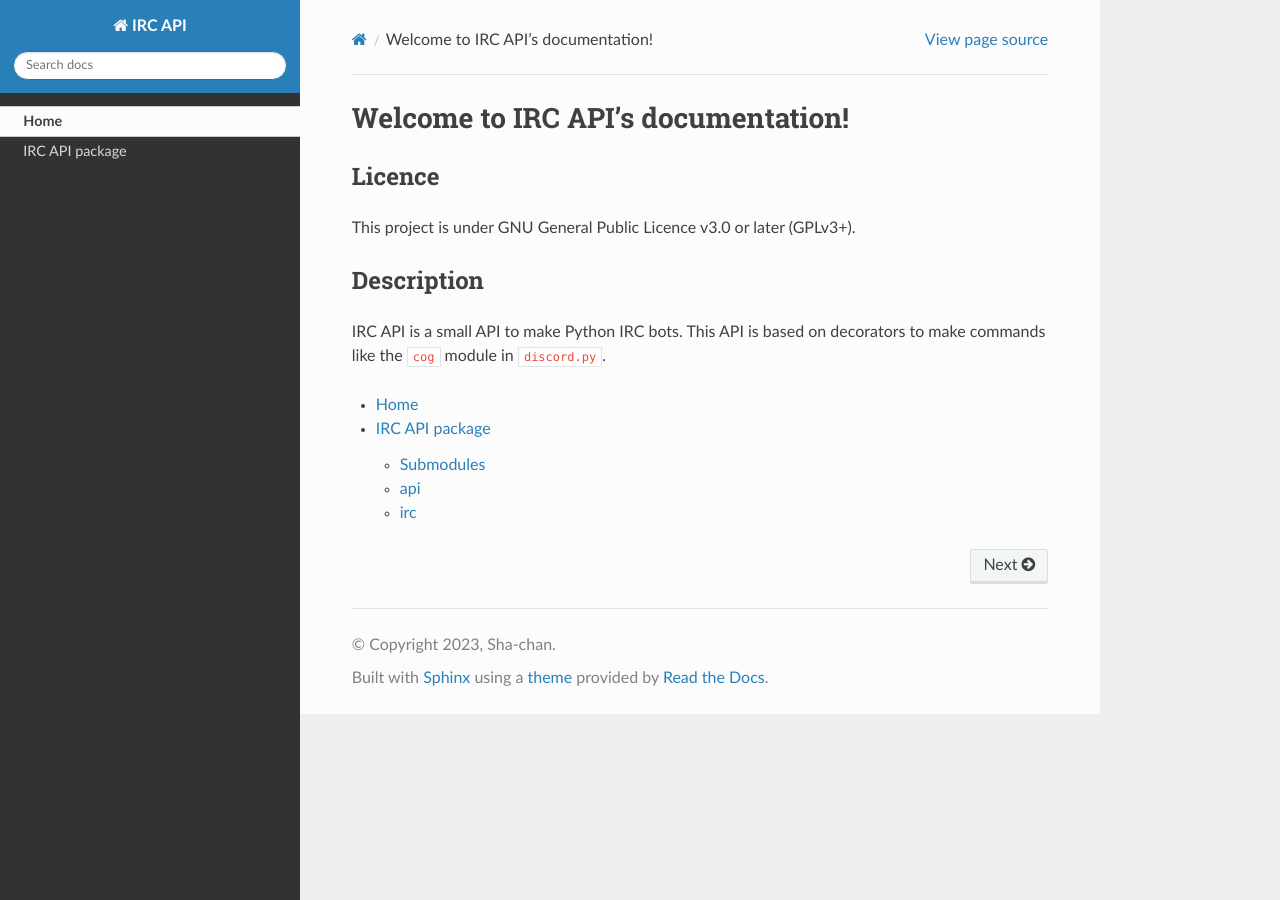
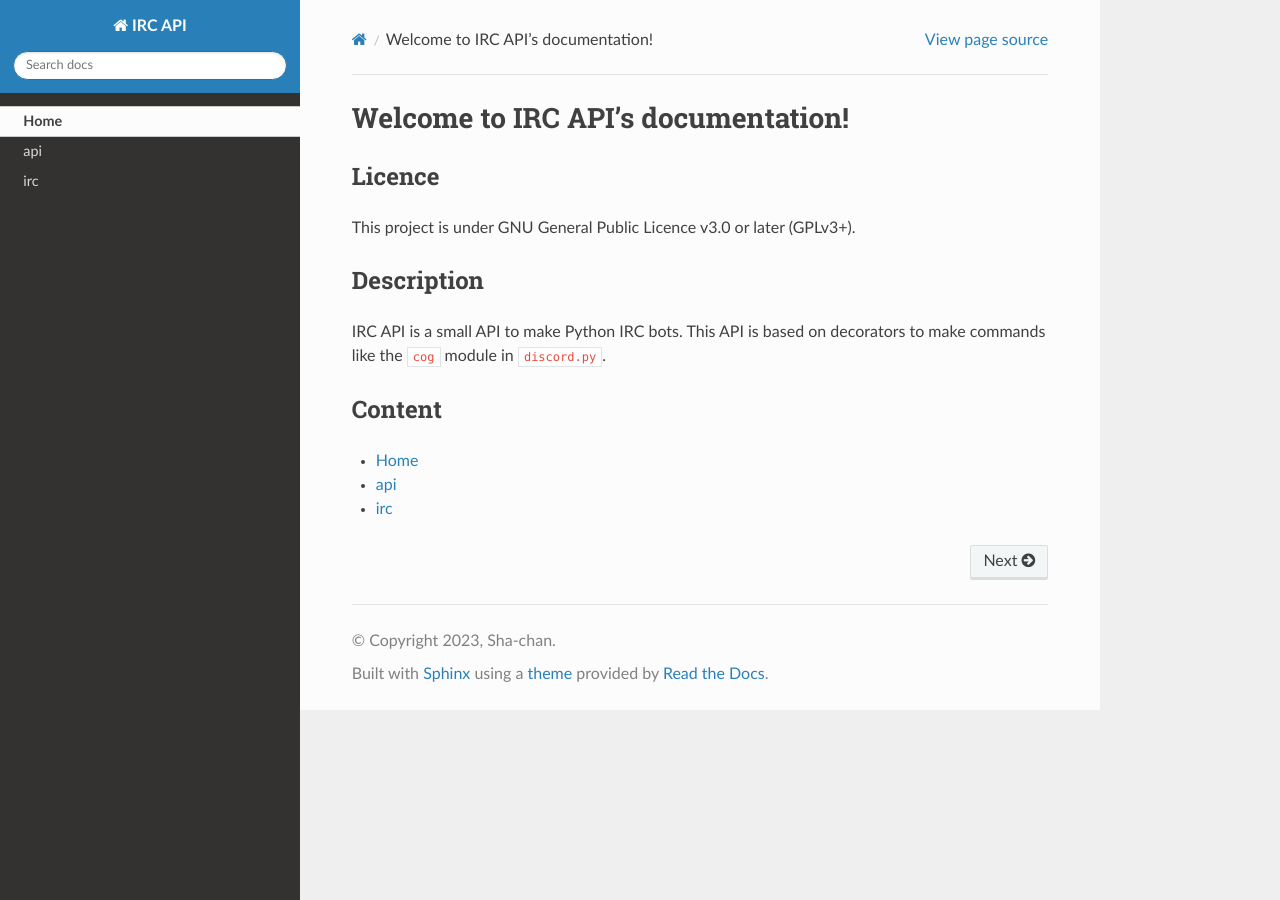
Before and after one commit to Shadow15510/irc_api, a Sphinx documentation site: the page built from docs/index.rst, in a window 1280 px wide. Built offline with Sphinx 7.4.7 and the Read the Docs theme 2.0.0, drawn with Linux system fonts in a browser that asks for light colours.

```diff
--- a/docs/index.rst
+++ b/docs/index.rst
@@ -9,6 +9,8 @@ Description
 -----------
 IRC API is a small API to make Python IRC bots. This API is based on decorators to make commands like the ``cog`` module in ``discord.py``.
 
+Content
+-------
 .. toctree::
     Home <self>
     API <modules>
--- a/docs/irc_api.rst
+++ b/docs/irc_api.rst
@@ -1,13 +1,3 @@
-IRC API package
-===============
-.. automodule:: irc_api
-    :members:
-    :undoc-members:
-    :show-inheritance:
-
-Submodules
-----------
-
 api
 ---
 .. automodule:: irc_api.api
```
